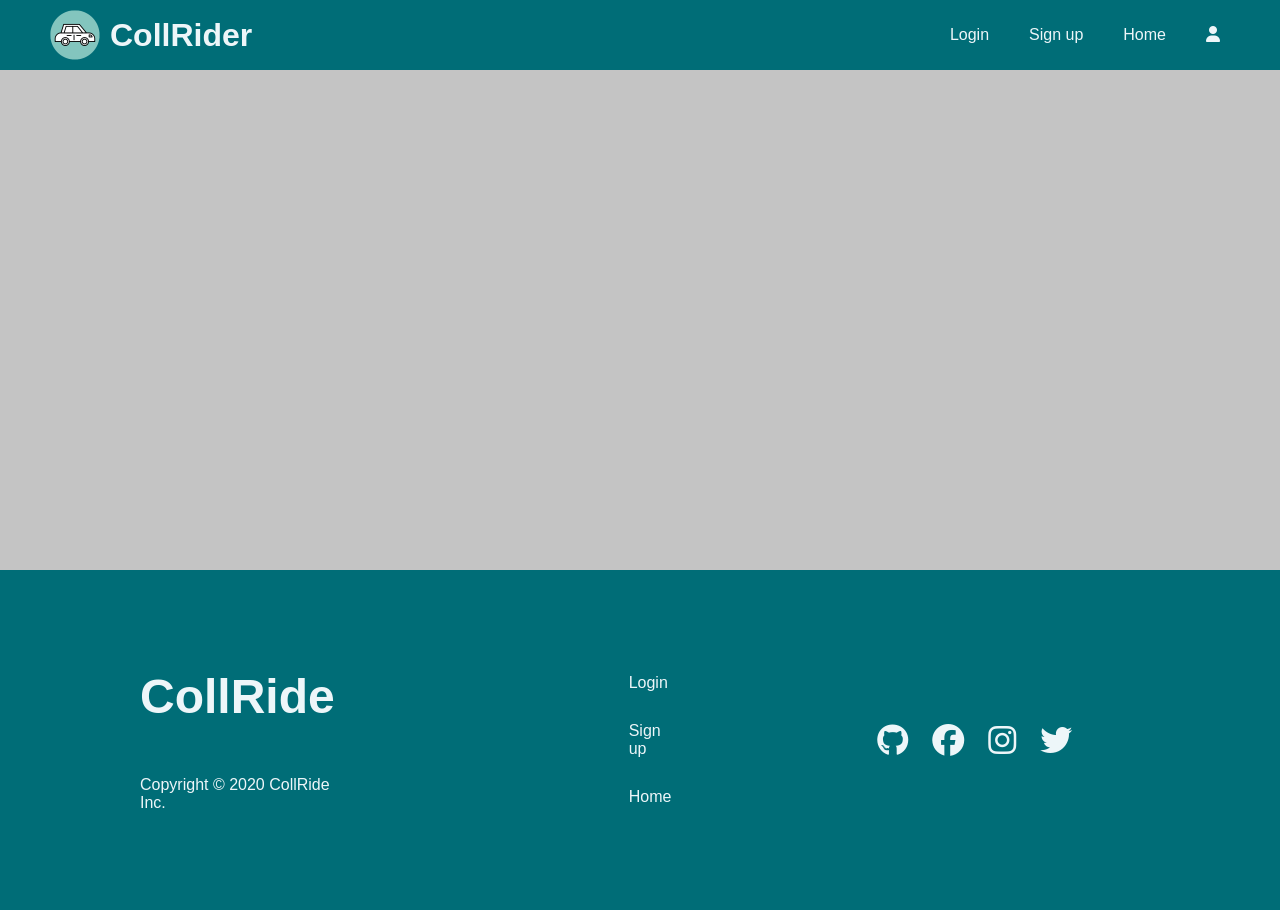
After one commit to NaderASC20/collride, a Flask app: page /home in a window 1280 px wide. The commit adds this page. Run offline with Flask 2, Linux system fonts and the light colour scheme; data that the repository does not hold is empty; some libraries are stand-ins or nearby versions.

Commit message:
home page start

```diff
--- a/app.py
+++ b/app.py
@@ -4,19 +4,22 @@ from flask.helpers import flash
 from flask_pymongo import PyMongo
 from pymongo import collection
 
+
 app = Flask(__name__)
 app.secret_key = "secret"
+
+
 
 app.config['MONGO_DBNAME'] = 'Collride'
 app.config['MONGO_URI'] = 'mongodb+srv://admin:QBD7PhUMLLi59Fx9@cluster0.jtwfi.mongodb.net/Collride?retryWrites=true&w=majority'
 mongo = PyMongo(app)
 
 @app.route('/')
-@app.route('/index')
+@app.route('/home')
 def index():
     collection = mongo.db.userinfo
     data = list(collection.find({}))
-    return render_template('base.html', data = data)
+    return render_template('home.html', data = data)
 
 
 @app.route('/questions')
--- a/static/style.css
+++ b/static/style.css
@@ -247,6 +247,48 @@ body {
   transform: scale(1.06);
 }
 
+
+/* Home page */
+
+.missioninfo {
+  background-color: #C4C4C4;
+  height: 500px;
+}
+
+/* Carousel */
+
+* {
+  -webkit-box-sizing: border-box;
+  box-sizing: border-box;
+}
+
+body { font-family: sans-serif; }
+
+.gallery {
+  background: #EEE;
+}
+
+.gallery-cell {
+  width: 66%;
+  height: 200px;
+  margin-right: 10px;
+  background: #8C8;
+  counter-increment: gallery-cell;
+}
+
+/* cell number */
+.gallery-cell:before {
+  display: block;
+  text-align: center;
+  content: counter(gallery-cell);
+  line-height: 200px;
+  font-size: 80px;
+  color: white;
+}
+
+
+
+
 /* Footer */
 
 .footer {
@@ -279,7 +321,7 @@ body {
 }
 
 .footer nav {
-  margin: auto 170px;
+  margin: auto 150px;
   padding: 15px 4px;
 }
 
@@ -296,3 +338,7 @@ body {
 .footer h1 {
   font-size: 3rem;
 }
+
+.footer .social a {
+  transition-delay:0.3s
+}
--- a/templates/base.html
+++ b/templates/base.html
@@ -6,10 +6,9 @@
     ></script>
     <!-- <link
       href="https://cdn.jsdelivr.net/npm/bootstrap@5.0.2/dist/css/bootstrap.min.css"
-      rel="stylesheet"
-      integrity="sha384-EVSTQN3/azprG1Anm3QDgpJLIm9Nao0Yz1ztcQTwFspd3yD65VohhpuuCOmLASjC"
-      crossorigin="anonymous"
-    /> -->
+      rel="stylesheet" integrity="sha384-EVSTQN3/azprG1Anm3QDgpJLIm9Nao0Yz1ztcQTwFspd3yD65VohhpuuCOmLASjC"
+      crossorigin="anonymous"> -->
+
     <title>{% block title %}{% endblock %}</title>
 
     {% with messages = get_flashed_messages() %} {% if messages %}
@@ -37,7 +36,7 @@
           <ul>
             <li><a aria-current="page" href="/login">Login</a></li>
             <li><a aria-current="page" href="/signup">Sign up</a></li>
-            <li><a aria-current="page" href="/">Home</a></li>
+            <li><a aria-current="page" href="/home">Home</a></li>
             <li>
               <a href="/questions"><i class="fas fa-user"></i></a>
             </li>
--- /dev/null
+++ b/templates/home.html
@@ -0,0 +1,27 @@
+{% extends "base.html" %}
+
+
+{% block title %}
+  Home
+{% endblock title %}
+
+
+{% block content %}
+
+<section class="missioninfo">
+    <div class="container">
+
+
+
+    </div>
+
+
+
+</section>
+
+
+
+
+
+
+{% endblock content %}
```
